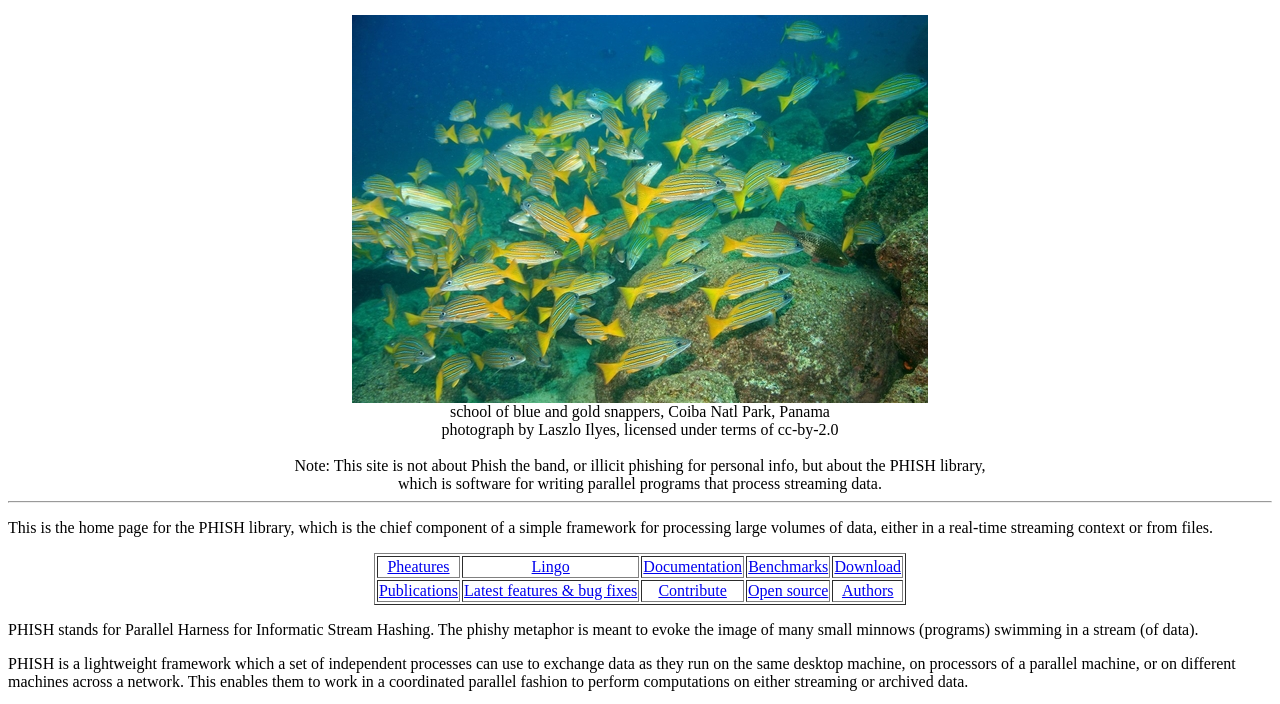
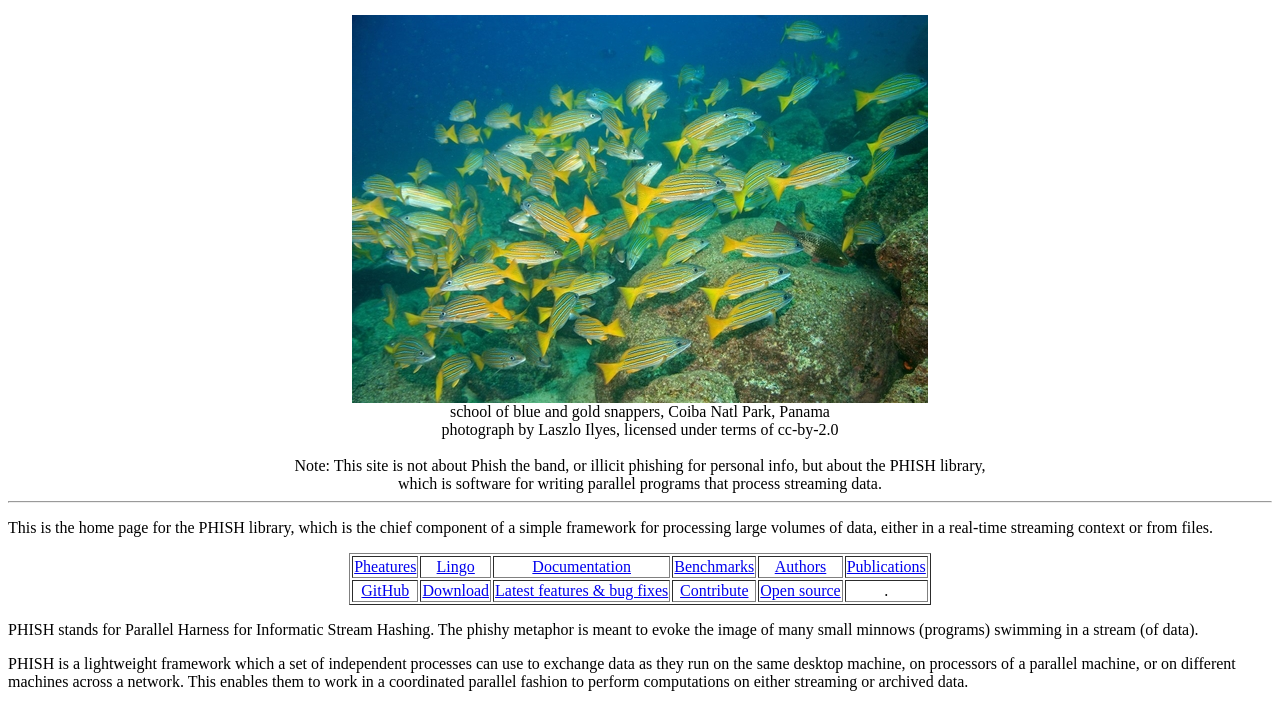
Before and after one commit to sandialabs/phish, a plain HTML site: page index.html in a window 1280 px wide. Shown: the part 88-792 px from the top of the page. Drawn offline with Linux system fonts and the light colour scheme.

Commit message:
more tweaks to home page

```diff
--- a/index.html
+++ b/index.html
@@ -51,8 +51,8 @@ component of a simple framework for processing large volumes of data,
 either in a real-time streaming context or from files.
 </P>
 <DIV ALIGN=center><TABLE  BORDER=1 >
-<TR ALIGN="center"><TD ><A HREF = "features.html">Pheatures</A></TD><TD ><A HREF = "lingo.html">Lingo</A></TD><TD ><A HREF = "doc/Manual.html">Documentation</A></TD><TD ><A HREF = "bench.html">Benchmarks</A></TD><TD ><A HREF = "https://www.sandia.gov/~sjplimp/download.html">Download</A></TD></TR>
-<TR ALIGN="center"><TD ><A HREF = "papers.html">Publications</A></TD><TD ><A HREF = "bug.html">Latest features & bug fixes</A></TD><TD ><A HREF = "contribute.html">Contribute</A></TD><TD ><A HREF = "open_source.html">Open source</A></TD><TD ><A HREF = "authors.html">Authors</A>
+<TR ALIGN="center"><TD ><A HREF = "features.html">Pheatures</A></TD><TD ><A HREF = "lingo.html">Lingo</A></TD><TD ><A HREF = "doc/Manual.html">Documentation</A></TD><TD ><A HREF = "bench.html">Benchmarks</A></TD><TD ><A HREF = "authors.html">Authors</A></TD><TD ><A HREF = "papers.html">Publications</A></TD></TR>
+<TR ALIGN="center"><TD ><A HREF = "https://github.com/sjplimp/phish">GitHub</A></TD><TD ><A HREF = "https://www.sandia.gov/~sjplimp/download.html">Download</A></TD><TD ><A HREF = "bug.html">Latest features & bug fixes</A></TD><TD ><A HREF = "contribute.html">Contribute</A></TD><TD ><A HREF = "open_source.html">Open source</A></TD><TD >.
 </TD></TR></TABLE></DIV>
 
 <P>PHISH stands for Parallel Harness for Informatic Stream Hashing.  The
```
Also changed, not shown: index.txt.
